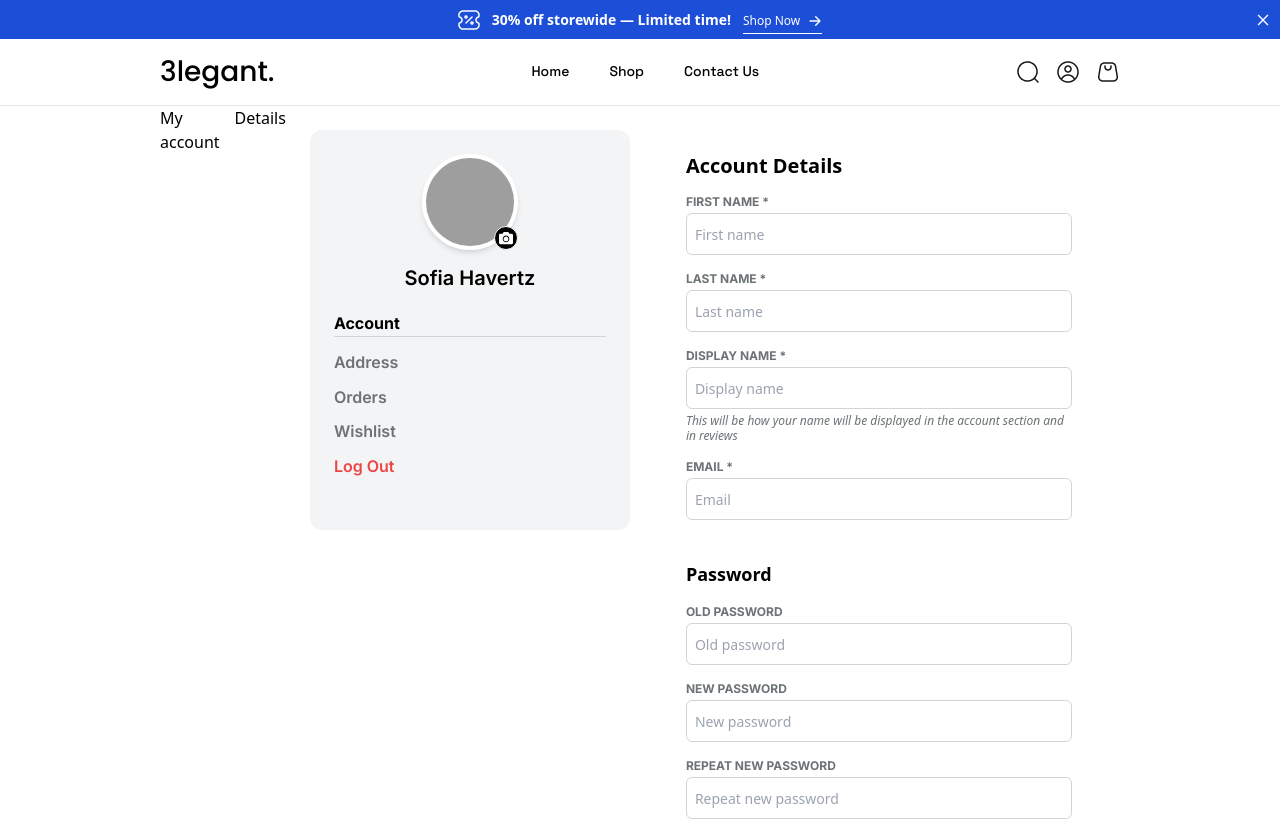
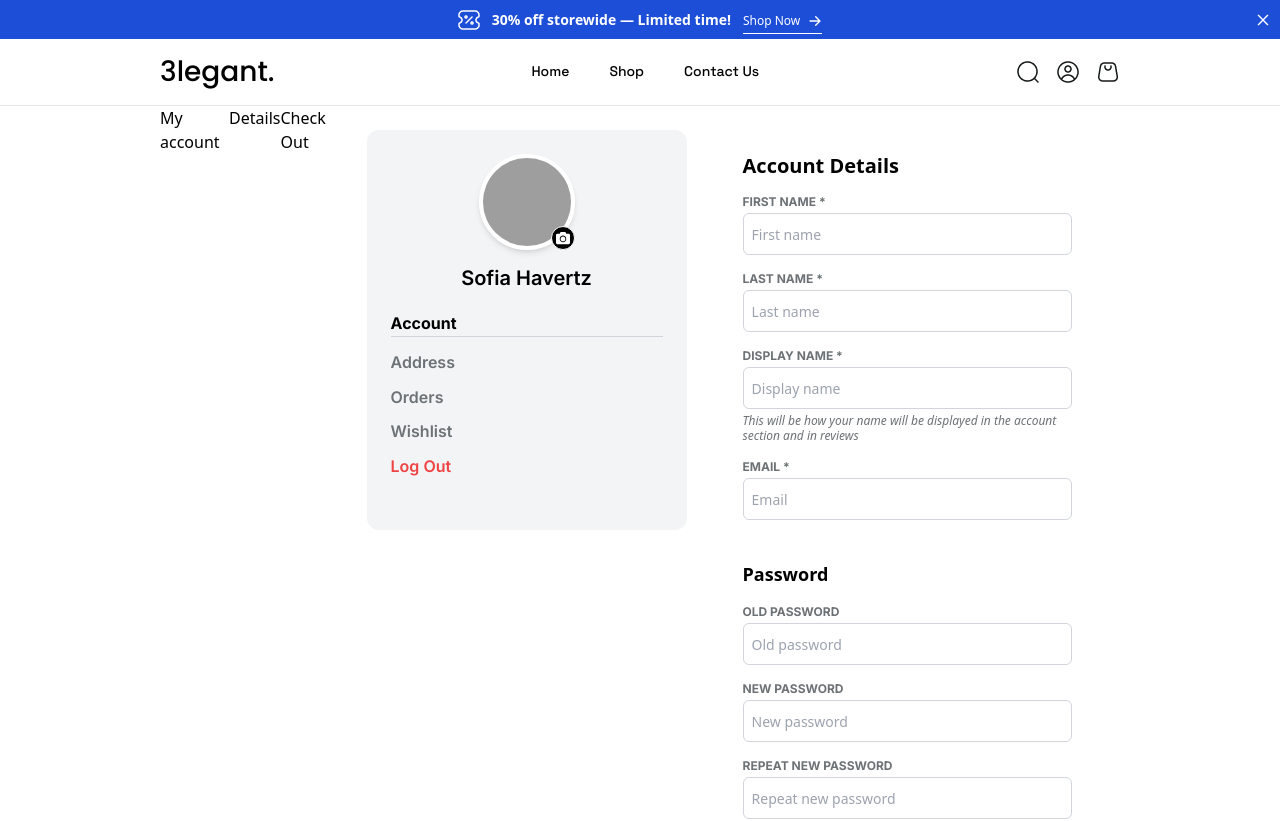
Before and after one commit to tamangkarma/Jacket-E-Commerce, a React (Vite) app: page /account in a window 1280 px wide. Shown: the top 821 px of the page. Built offline with nearby package versions, Linux system fonts and the light colour scheme; grey boxes are pictures that could not be loaded.

Commit message:
chore: account page updated

```diff
--- a/src/component/Header/myAccount/account.tsx
+++ b/src/component/Header/myAccount/account.tsx
@@ -7,6 +7,7 @@ const Account = () => {
     <section className="flex md:px-[160px]">
       <h1>My account</h1>
       <p>Details</p>
+      <span>Check Out</span>
       <ProfileSidebar/>
     </section>
   );
```
